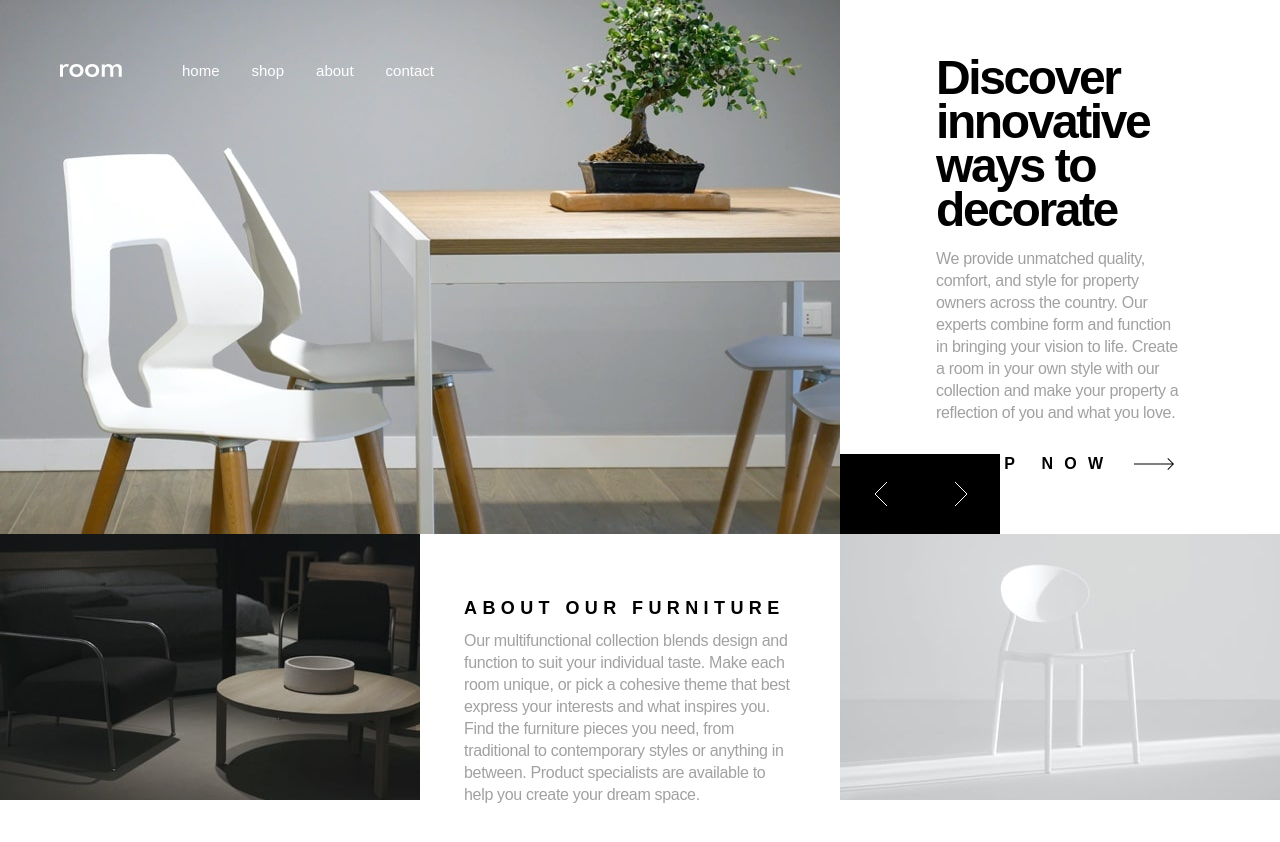
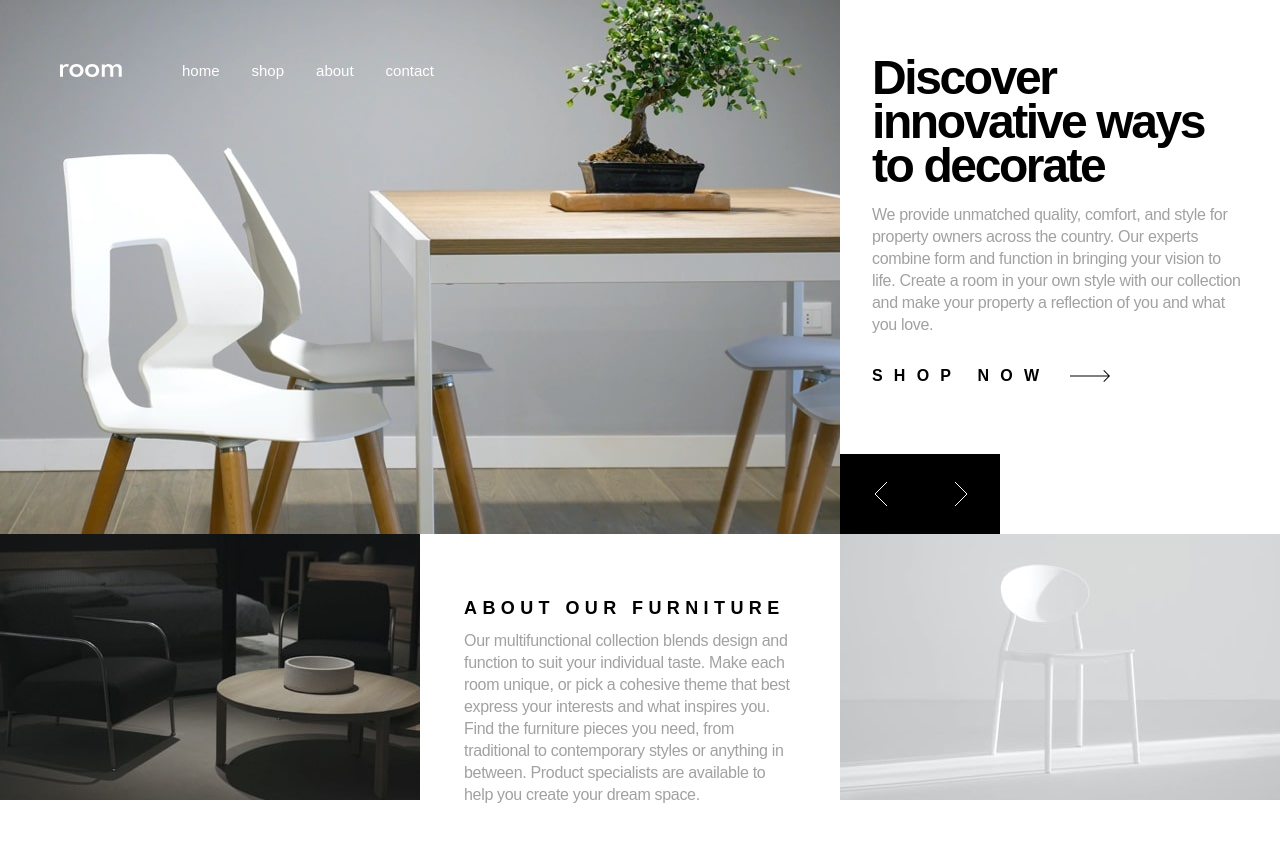
Before and after one commit to Smart-Ace-Designs/nuxt-room-homepage, a Nuxt app: page / in a window 1280 px wide. Shown: the top 842 px of the page. Built offline with nearby package versions, Linux system fonts and the light colour scheme.

Commit message:
Fix hero section text at at mid-range screen sizes

```diff
--- a/app/components/App/HeroSection.vue
+++ b/app/components/App/HeroSection.vue
@@ -44,7 +44,7 @@ const currentImageIndex = ref(0);
         </button>
       </div>
     </div>
-    <div class="min-w-0 bg-theme-white px-8 py-14 2xl:pt-30 xl:px-24">
+    <div class="min-w-0 bg-theme-white px-8 py-14 2xl:px-24 2xl:pt-30">
       <h1 class="mb-4 text-[2.4rem] leading-9 font-bold tracking-tighter xl:text-5xl xl:leading-11">
         Discover innovative ways to decorate
       </h1>
```
